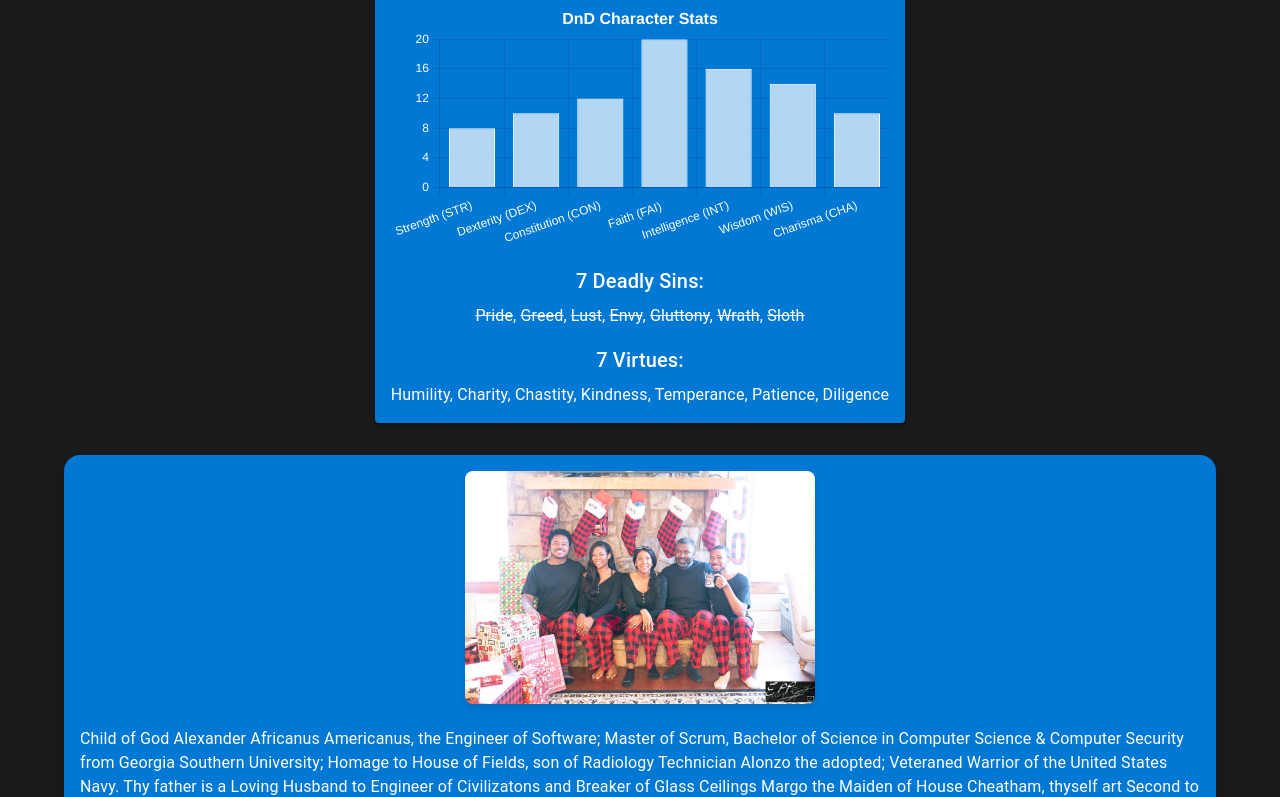
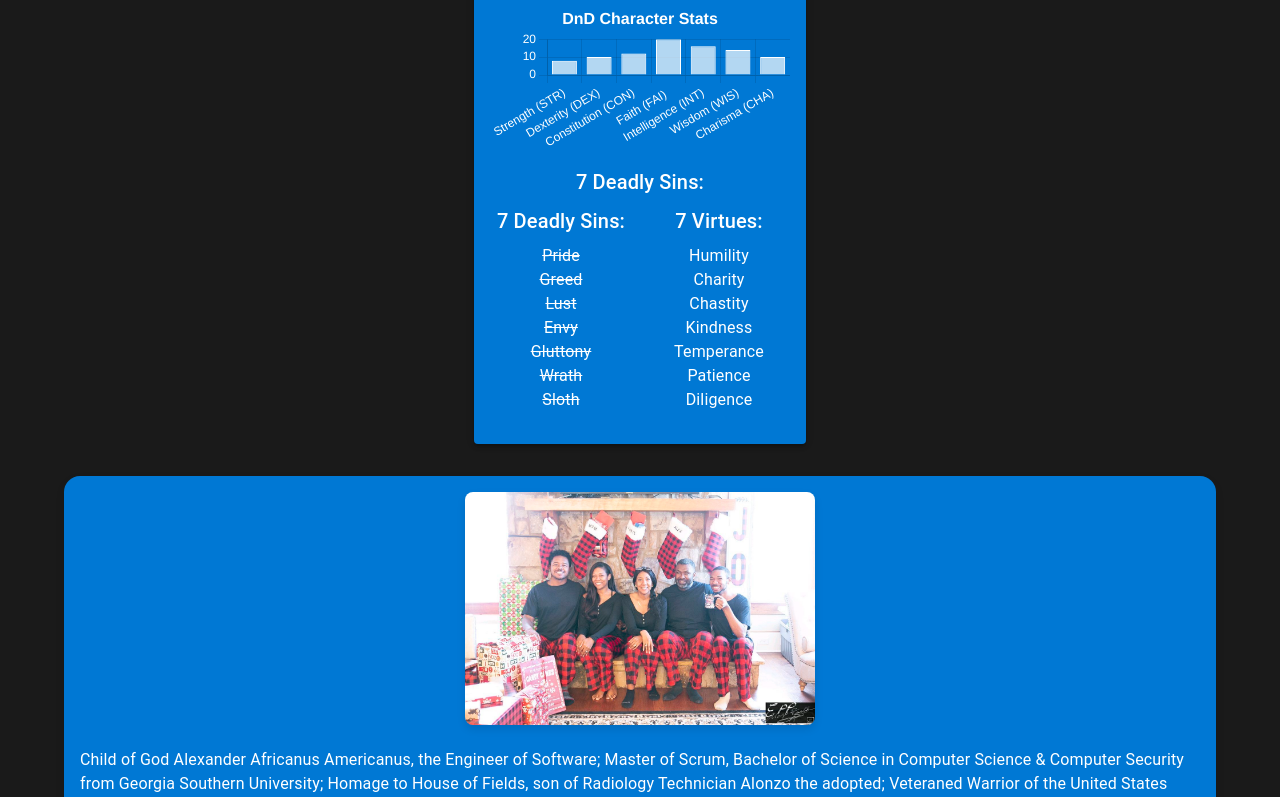
Before and after one commit to roku674/Website, a React (Create React App) app in the folder frontend/: page /personality in a window 1280 px wide. Shown: the part 1095-1892 px from the top of the page. Built offline with nearby package versions, Linux system fonts and the light colour scheme; no server answers.

Commit message:
Update Personality.js

```diff
--- a/frontend/src/pages/Personality.js
+++ b/frontend/src/pages/Personality.js
@@ -166,35 +166,66 @@ const Personality = () => {
               >
                 7 Deadly Sins:
               </Typography>
-              <Typography
-                variant="body1"
-                align="center"
-                style={{ color: "white", marginBottom: "16px" }}
+              <Grid
+                container
+                spacing={2}
+                style={{
+                  textAlign: "center",
+                  color: "white",
+                  marginBottom: "16px",
+                }}
               >
-                <span style={{ textDecoration: "line-through" }}>Pride</span>,{" "}
-                <span style={{ textDecoration: "line-through" }}>Greed</span>,{" "}
-                <span style={{ textDecoration: "line-through" }}>Lust</span>,{" "}
-                <span style={{ textDecoration: "line-through" }}>Envy</span>,{" "}
-                <span style={{ textDecoration: "line-through" }}>Gluttony</span>
-                , <span style={{ textDecoration: "line-through" }}>Wrath</span>,{" "}
-                <span style={{ textDecoration: "line-through" }}>Sloth</span>
-              </Typography>
-
-              <Typography
-                variant="h6"
-                gutterBottom
-                align="center"
-                style={{ color: "white" }}
-              >
-                7 Virtues:
-              </Typography>
-              <Typography
-                variant="body1"
-                align="center"
-                style={{ color: "white" }}
-              >
-                Humility, Charity, Chastity, Kindness, Temperance, Patience, Diligence
-              </Typography>
+                <Grid item xs={6}>
+                  <Typography variant="h6" gutterBottom>
+                    7 Deadly Sins:
+                  </Typography>
+                  <Typography variant="body1">
+                    <span style={{ textDecoration: "line-through" }}>
+                      Pride
+                    </span>
+                    <br />
+                    <span style={{ textDecoration: "line-through" }}>
+                      Greed
+                    </span>
+                    <br />
+                    <span style={{ textDecoration: "line-through" }}>Lust</span>
+                    <br />
+                    <span style={{ textDecoration: "line-through" }}>Envy</span>
+                    <br />
+                    <span style={{ textDecoration: "line-through" }}>
+                      Gluttony
+                    </span>
+                    <br />
+                    <span style={{ textDecoration: "line-through" }}>
+                      Wrath
+                    </span>
+                    <br />
+                    <span style={{ textDecoration: "line-through" }}>
+                      Sloth
+                    </span>
+                  </Typography>
+                </Grid>
+                <Grid item xs={6}>
+                  <Typography variant="h6" gutterBottom>
+                    7 Virtues:
+                  </Typography>
+                  <Typography variant="body1">
+                    Humility
+                    <br />
+                    Charity
+                    <br />
+                    Chastity
+                    <br />
+                    Kindness
+                    <br />
+                    Temperance
+                    <br />
+                    Patience
+                    <br />
+                    Diligence
+                  </Typography>
+                </Grid>
+              </Grid>
             </Paper>
           </Grid>
 
```
